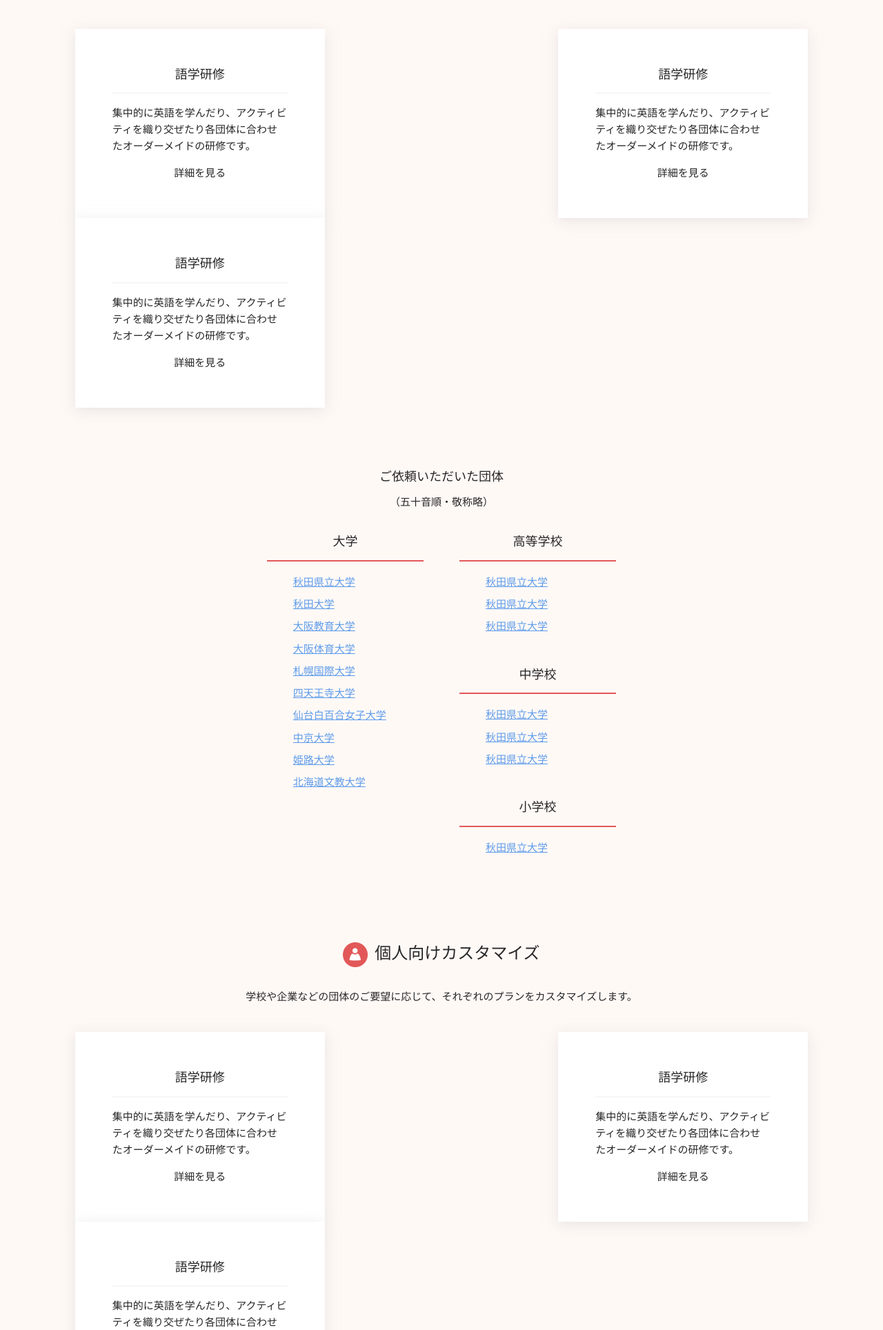
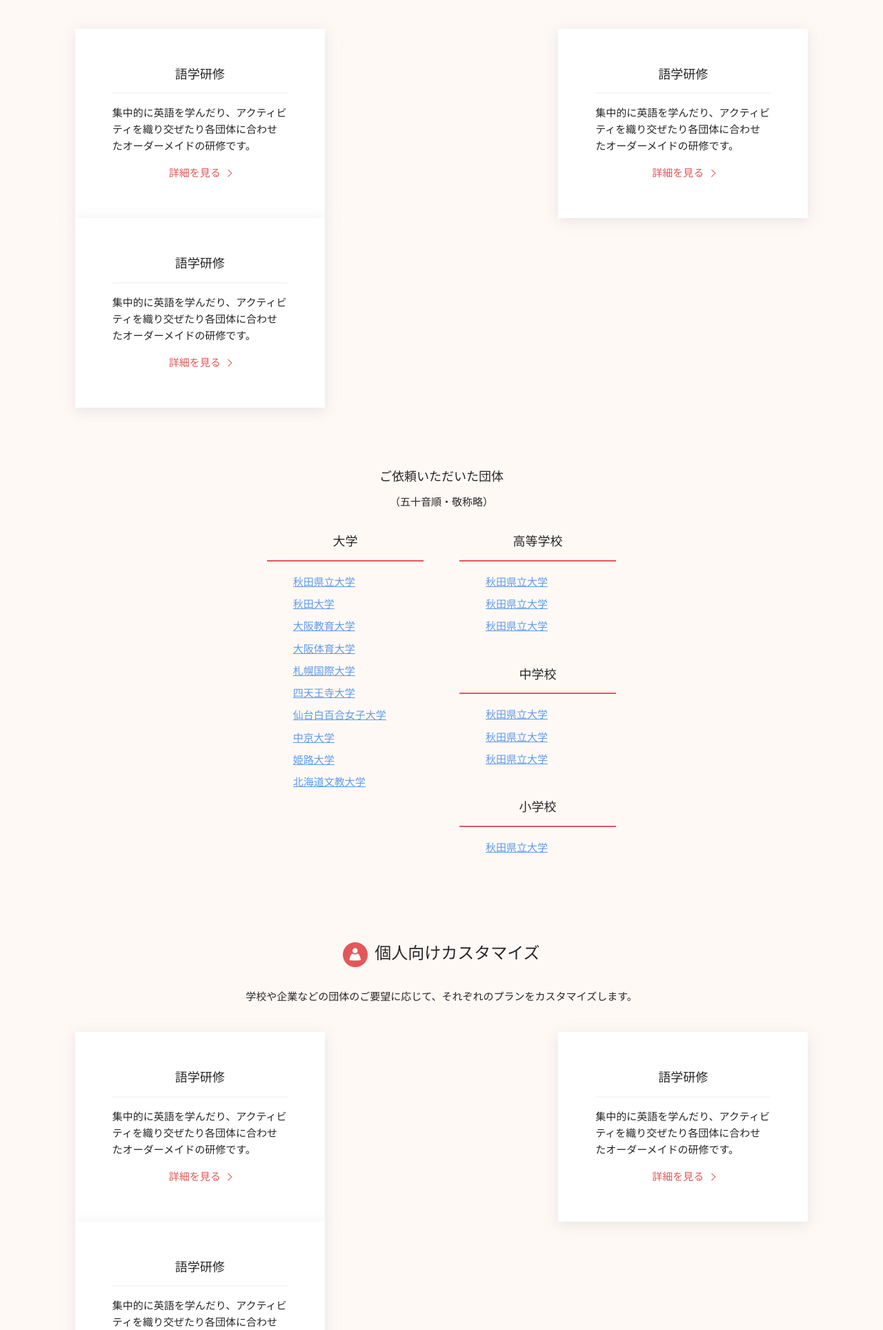
Before and after one commit to k8732yamazaki/Kaori, a PHP site: page / in a window 1280 px wide. Shown: the part 655-2583 px from the top of the page at 69% size. Run offline with PHP 8.4, Linux system fonts and the light colour scheme; some libraries are stand-ins or nearby versions.

Commit message:
Add styles for #service span

```diff
--- a/css/style.css
+++ b/css/style.css
@@ -147,8 +147,25 @@ nav li {
     margin-top: 15px;
 }
 
-.card a {
-    font-size: 13px;
+#service .card span {
+    position: relative;
+    display: inline-block;
+    color: var(--color-red);
+    width: calc(100% + 2em);
+    margin-left: -1.5em;
+}
+
+#service .card span::after {
+    content: "";
+    position: absolute;
+    width: 0.5em;
+    height: 0.5em;
+    border-top: solid 1px var(--color-red);
+    border-right: solid 1px var(--color-red);
+    transform: rotate(45deg);
+    top: 50%;
+    margin-top: calc(-0.4em/2);
+    margin-left: 0.5em;
 }
 
 .clients {
```
